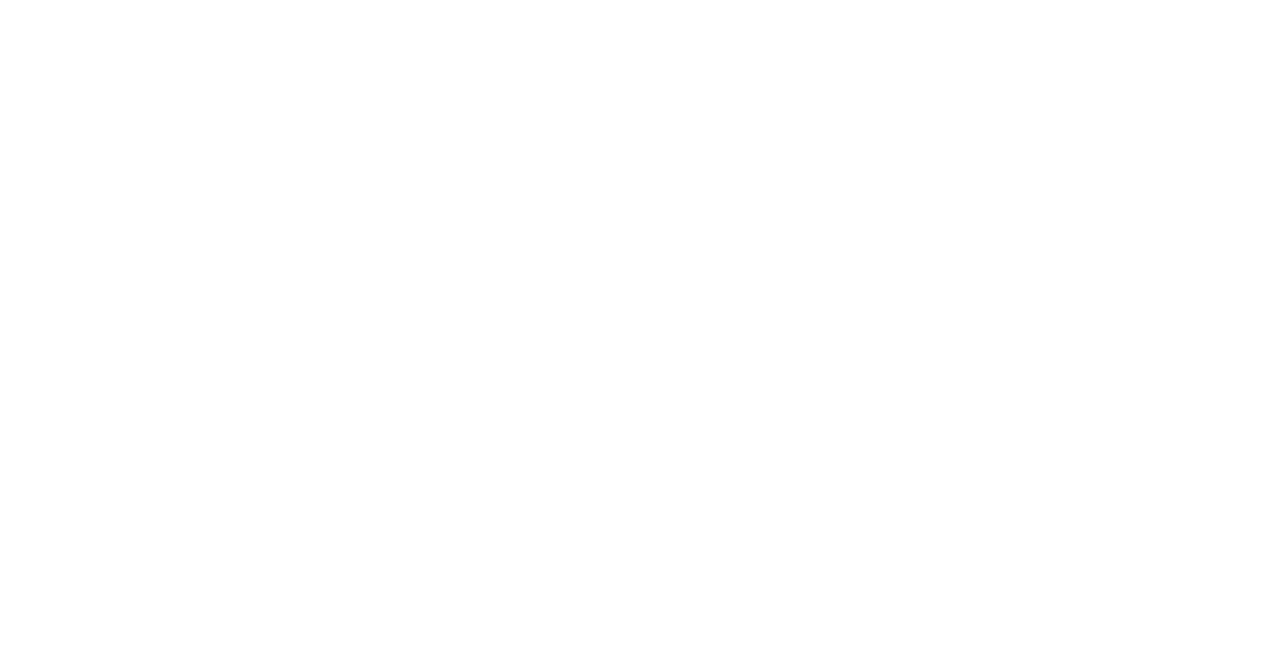
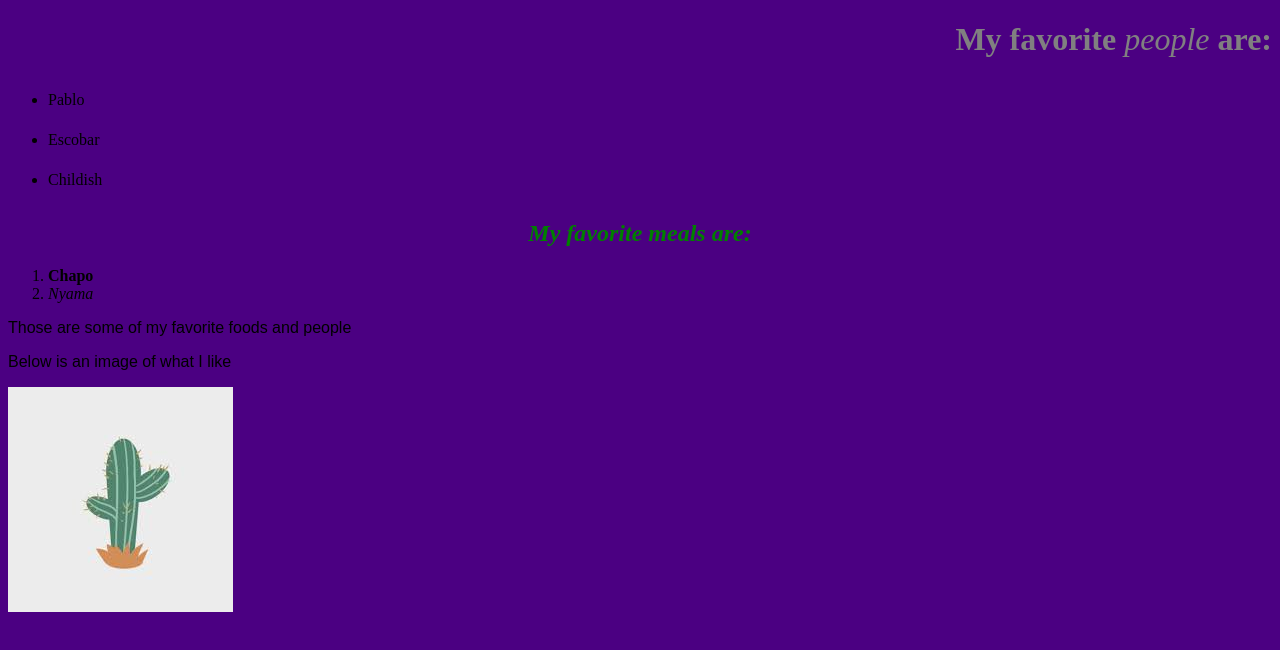
Before and after one commit to nickobrad/my-first-website, a plain HTML site: page my-favorite-things.html in a window 1280 px wide. Drawn offline with Linux system fonts and the light colour scheme.

Commit message:
Change of name to index.html

```diff
--- /dev/null
+++ b/css/styles.css
@@ -0,0 +1,28 @@
+h1 {
+    color: blue;
+    text-align: center;
+}
+h2 {
+    color: green;
+    font-style: italic;
+    text-align: center;
+}
+p{
+    font-family: sans-serif;
+    font-style: normal;
+}
+ul{
+    font-size: medium;
+    line-height: 40px;
+}
+body{
+    background-color:grey;
+}
+strong{
+    font-weight: normal;
+    font-style: italic;
+}
+em{
+    font-weight: bold;
+    font-style: normal;
+}
--- /dev/null
+++ b/css/styles2.css
@@ -0,0 +1,28 @@
+h1 {
+    color:grey;
+    text-align:right;
+}
+h2 {
+    color: green;
+    font-style: italic;
+    text-align: center;
+}
+p{
+    font-family: sans-serif;
+    font-style: normal;
+}
+ul{
+    font-size: medium;
+    line-height: 40px;
+}
+body{
+    background-color:indigo;
+}
+strong{
+    font-weight: normal;
+    font-style: italic;
+}
+em{
+    font-weight: bold;
+    font-style: normal;
+}
--- a/my-first-website.html
+++ b/index.html
@@ -2,6 +2,8 @@
 <html>
   <head>
     <title>My first webpage!</title>
+    <link href="css/styles.css" rel= "stylesheet" type="text/css">
+    <link href="css/styles2.css" rel= "stylesheet" type="text/css">
   </head>
   <body>
     <h1>My first webpage</h1>
@@ -21,5 +23,11 @@
     <p>Check out <a href="http://moringaschool.com/">Moringa School</a>. It's a great place to learn web development skills!</p>
     <p>Here is a link to my <a href="my-favorite-things.html">favorite things</a>.</p>
     <img src="images/elephant.jpg" alt="A photo of an elephant">
+
+    <p>I like two websites namely: </p>
+      <ol>
+        <li><a href="http://youtube.com">Youtube</a></li>
+        <li><a href="http://google.com">Google</a></li>
+      </ol>
   </body>
 </html>
--- a/my-favorite-things.html
+++ b/my-favorite-things.html
@@ -0,0 +1,24 @@
+<!DOCTYPE html>
+<html>
+    <head>
+        <title>My Favorite Things</title>
+        <link href="css/styles.css" rel= "stylesheet" type="text/css">
+        <link href="css/styles2.css" rel= "stylesheet" type="text/css">
+    </head>
+    <body>
+        <h1>My favorite <strong>people</strong> are:</h1>
+        <ul>
+            <li>Pablo</li>
+            <li>Escobar</li>
+            <li>Childish</li>
+        </ul>
+        <h2>My favorite meals are:</h2>
+        <ol>
+            <li><em>Chapo</em></li>
+            <li><strong>Nyama</strong></li>
+        </ol>
+        <p>Those are some of my favorite foods and people</p>
+        <p>Below is an image of what I like</p>
+        <img src="images/download.jpeg" alt="This is a cactus">
+    </body>
+</html>
```
Also changed, not shown: images/download.jpeg (added), images/elephant.jpg (added), my-favotite-things.html (deleted).
